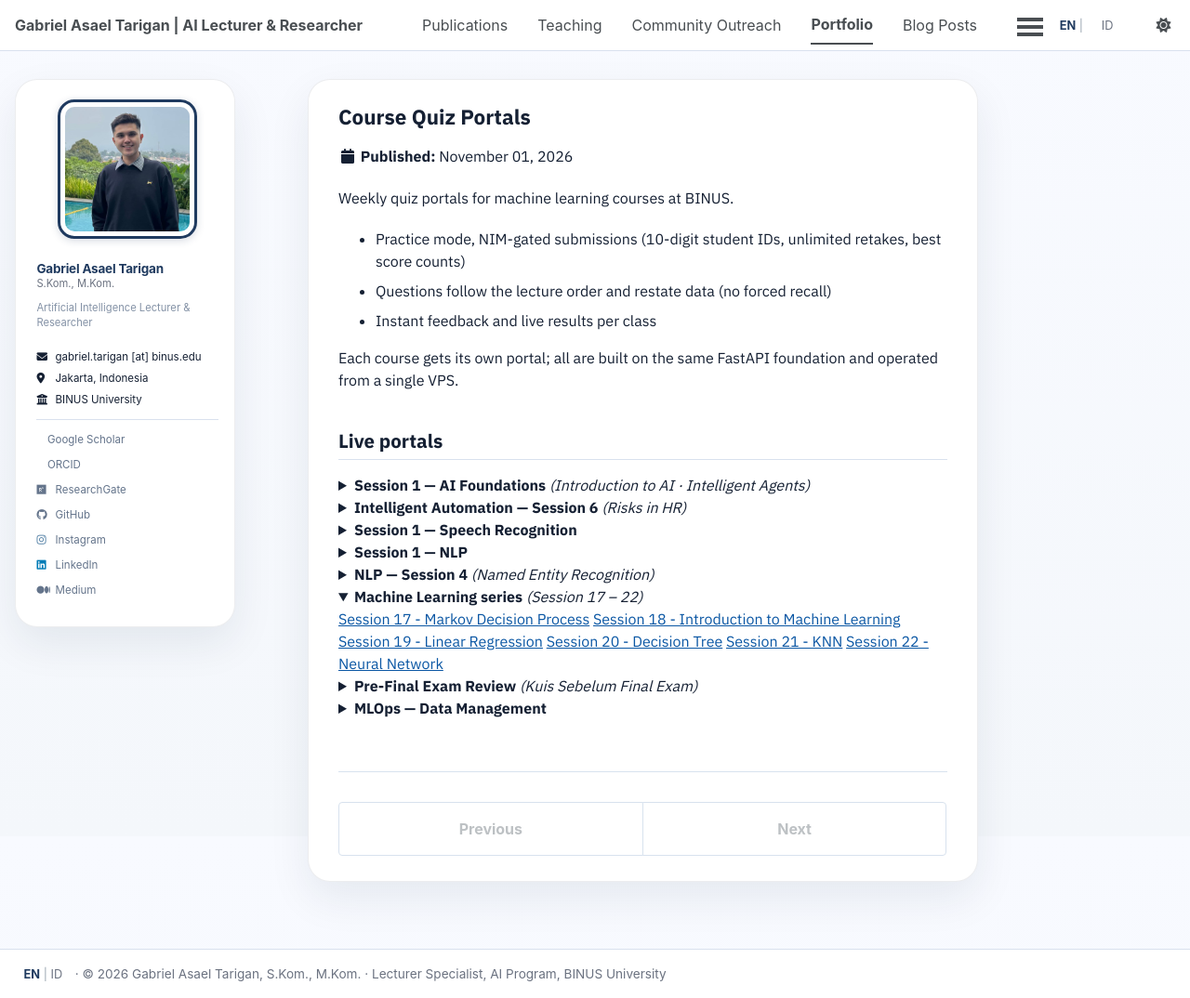
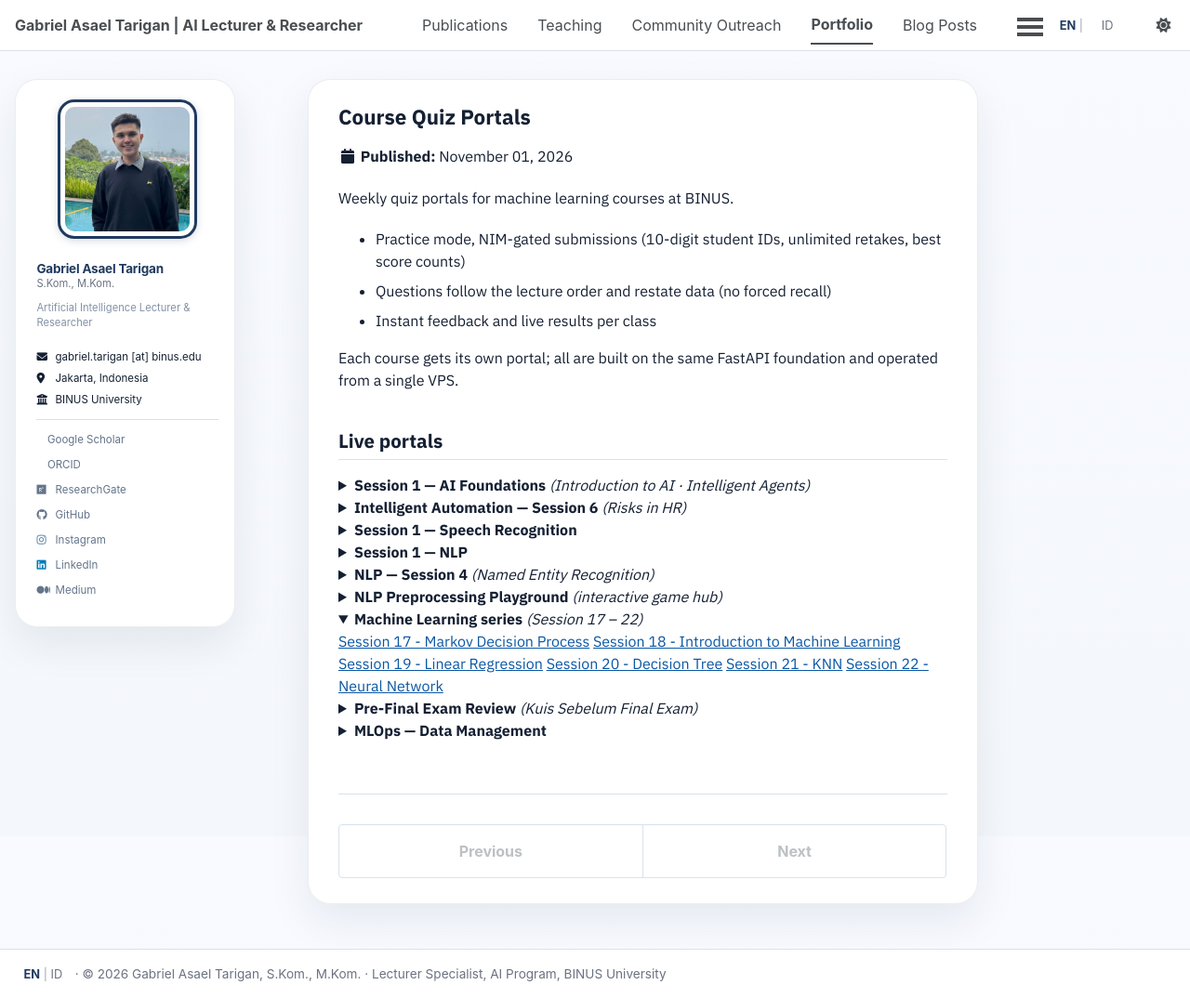
Before and after one commit to asaeltarigan/asaeltarigan.github.io, a Jekyll site: the page built from _portfolio/course-quiz-portals.md, in a window 1280 px wide and 1074 px high. Shown: the whole window at 93% size. Built offline with Jekyll 4.4.1, drawn with Linux system fonts in a browser that asks for light colours; a style sheet for code colours, icons or effects is not loaded.

Commit message:
Update NLP quiz portal URLs with fresh trycloudflare tunnels

```diff
--- a/_portfolio/course-quiz-portals.md
+++ b/_portfolio/course-quiz-portals.md
@@ -48,14 +48,23 @@ Each course gets its own portal; all are built on the same FastAPI foundation an
 <details>
 <summary><strong>Session 1 — NLP</strong></summary>
 
-<a href="https://tanks-theology-vacuum-research.trycloudflare.com/">Session 1 - NLP</a>
+<a href="https://kills-spread-framed-firm.trycloudflare.com/">Session 1 - NLP</a>
+
+<a href="https://influence-bye-backed-television.trycloudflare.com/">NLP Session 2 - Text Preprocessing</a>
 
 </details>
 
 <details>
 <summary><strong>NLP — Session 4</strong> <em>(Named Entity Recognition)</em></summary>
 
-<a href="https://jpg-secondary-gratis-findings.trycloudflare.com/">NLP Session 4 - Named Entity Recognition</a>
+<a href="https://car-parks-persistent-round.trycloudflare.com/">NLP Session 4 - Named Entity Recognition</a>
+
+</details>
+
+<details>
+<summary><strong>NLP Preprocessing Playground</strong> <em>(interactive game hub)</em></summary>
+
+<a href="https://puerto-shaft-dayton-hull.trycloudflare.com/">NLP Preprocessing Playground — 7 mini-games</a>
 
 </details>
 
```
